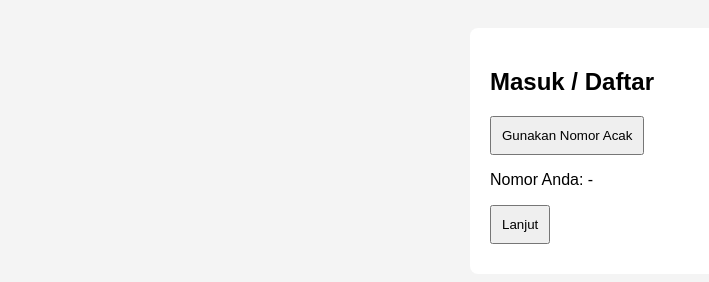
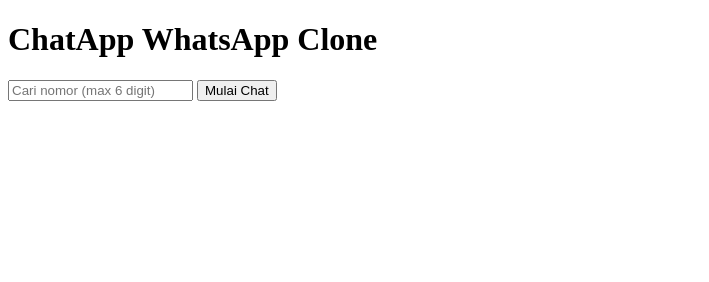
Before and after one commit to DaffTzy5912/ucwp, a website: page public/index.html in a window 1280 px wide. Shown: the whole page, without its empty margins (0-709 px from the left). Drawn offline with Linux system fonts and the light colour scheme.

Commit message:
Update index.html

```diff
--- a/public/index.html
+++ b/public/index.html
@@ -1,16 +1,17 @@
 <!DOCTYPE html>
-<html>
+<html lang="en">
 <head>
-  <title>Login - ChatApp</title>
-  <link rel="stylesheet" href="css/style.css">
+  <meta charset="UTF-8" />
+  <meta name="viewport" content="width=device-width, initial-scale=1.0"/>
+  <title>ChatApp</title>
 </head>
 <body>
-  <div class="login-container">
-    <h2>Masuk / Daftar</h2>
-    <button onclick="generateNumber()">Gunakan Nomor Acak</button>
-    <p>Nomor Anda: <span id="userNumber">-</span></p>
-    <button onclick="login()">Lanjut</button>
-  </div>
-  <script src="js/auth.js"></script>
+  <h1>ChatApp WhatsApp Clone</h1>
+  <form id="searchForm">
+    <input type="text" id="searchInput" placeholder="Cari nomor (max 6 digit)" maxlength="6">
+    <button type="submit">Mulai Chat</button>
+  </form>
+  <ul id="contactList"></ul>
+  <script src="js/main.js"></script>
 </body>
 </html>
```
